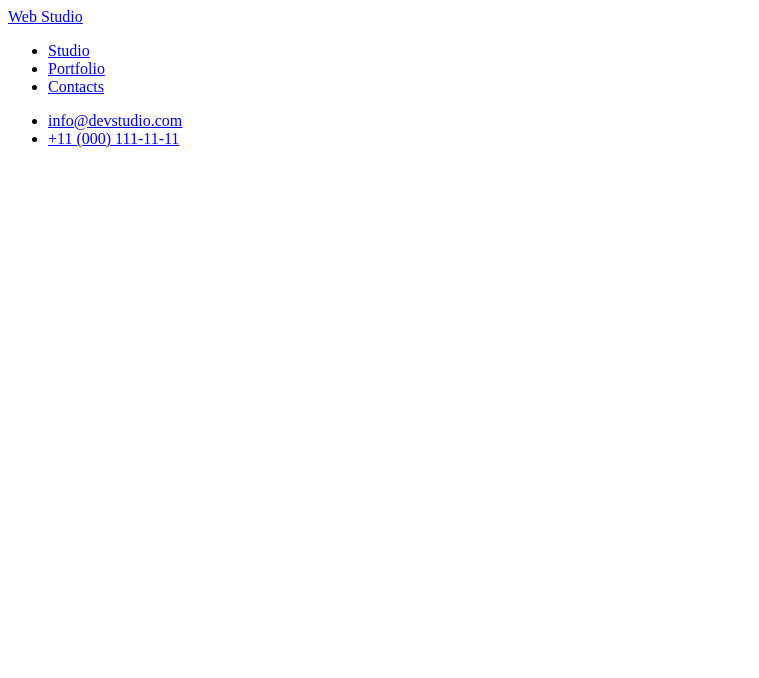
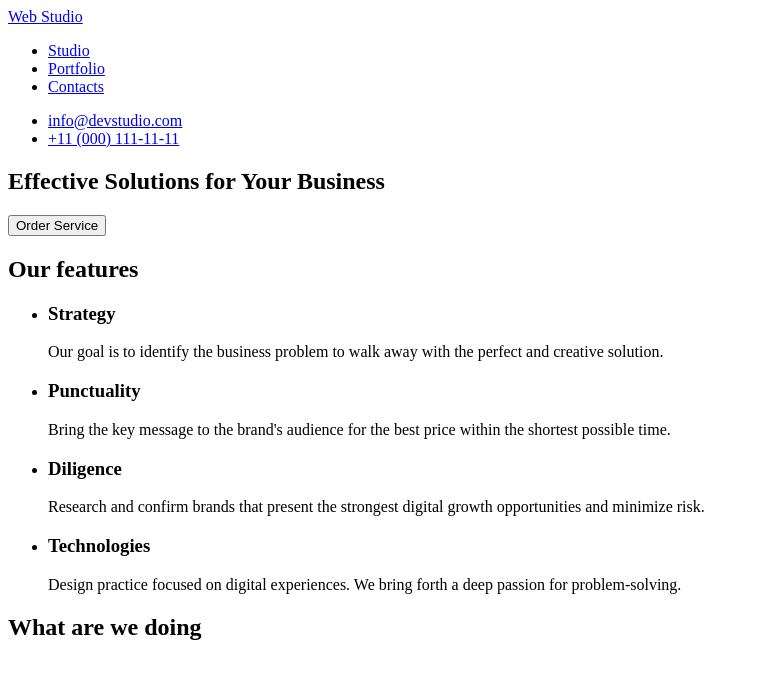
Before and after one commit to musatanriover/goit-markup-hw-01, a plain HTML site: page index.html in a window 1280 px wide. Shown: the whole page, without its empty margins (0-759 px from the left). Drawn offline with Linux system fonts and the light colour scheme.

Commit message:
Add files via upload

```diff
--- a/index.html
+++ b/index.html
@@ -21,7 +21,34 @@
         <li><a href="#">+11 (000) 111-11-11</a></li>
     </ul>
 
+    <h2>Effective Solutions for Your Business</h2>
 
+    <button>Order Service</button>
+
+    <h2>Our features</h2>
+
+    <ul>
+        <li>
+            <h3>Strategy</h3>
+            <p>Our goal is to identify the business problem to walk away with the perfect and creative solution.</p>
+        </li>
+
+        <li>
+            <h3>Punctuality</h3>
+            <p>Bring the key message to the brand's audience for the best price within the shortest possible time.</p>
+        </li>
+
+        <li>
+            <h3>Diligence</h3>
+            <p>Research and confirm brands that present the strongest digital growth opportunities and minimize risk.</p>
+        </li>
+
+        <li>
+            <h3>Technologies</h3>
+            <p>Design practice focused on digital experiences. We bring forth a deep passion for problem-solving.</p>
+        </li>
+    </ul>
+
+    <h2>What are we doing</h2>
 </body>
-
 </html>
```
